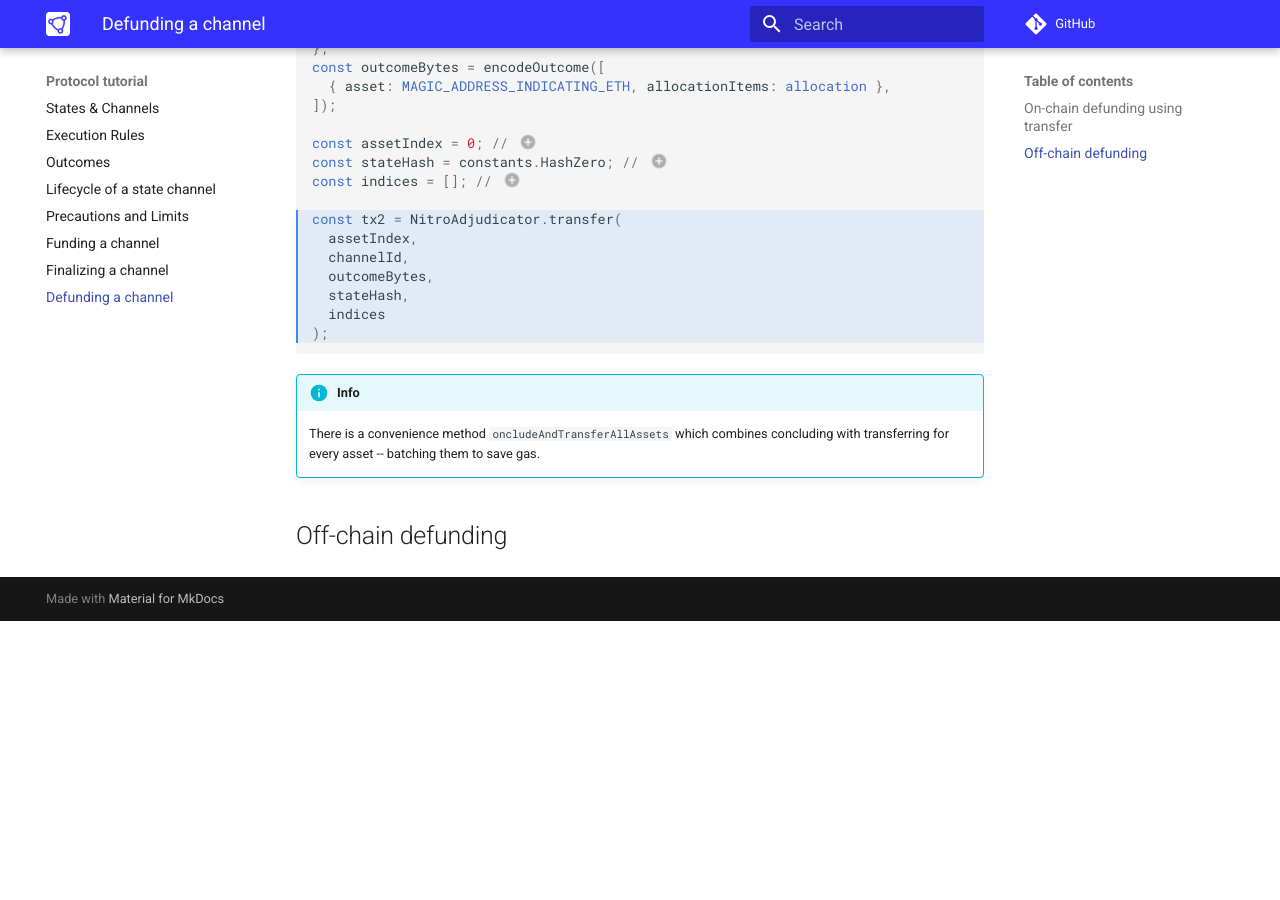
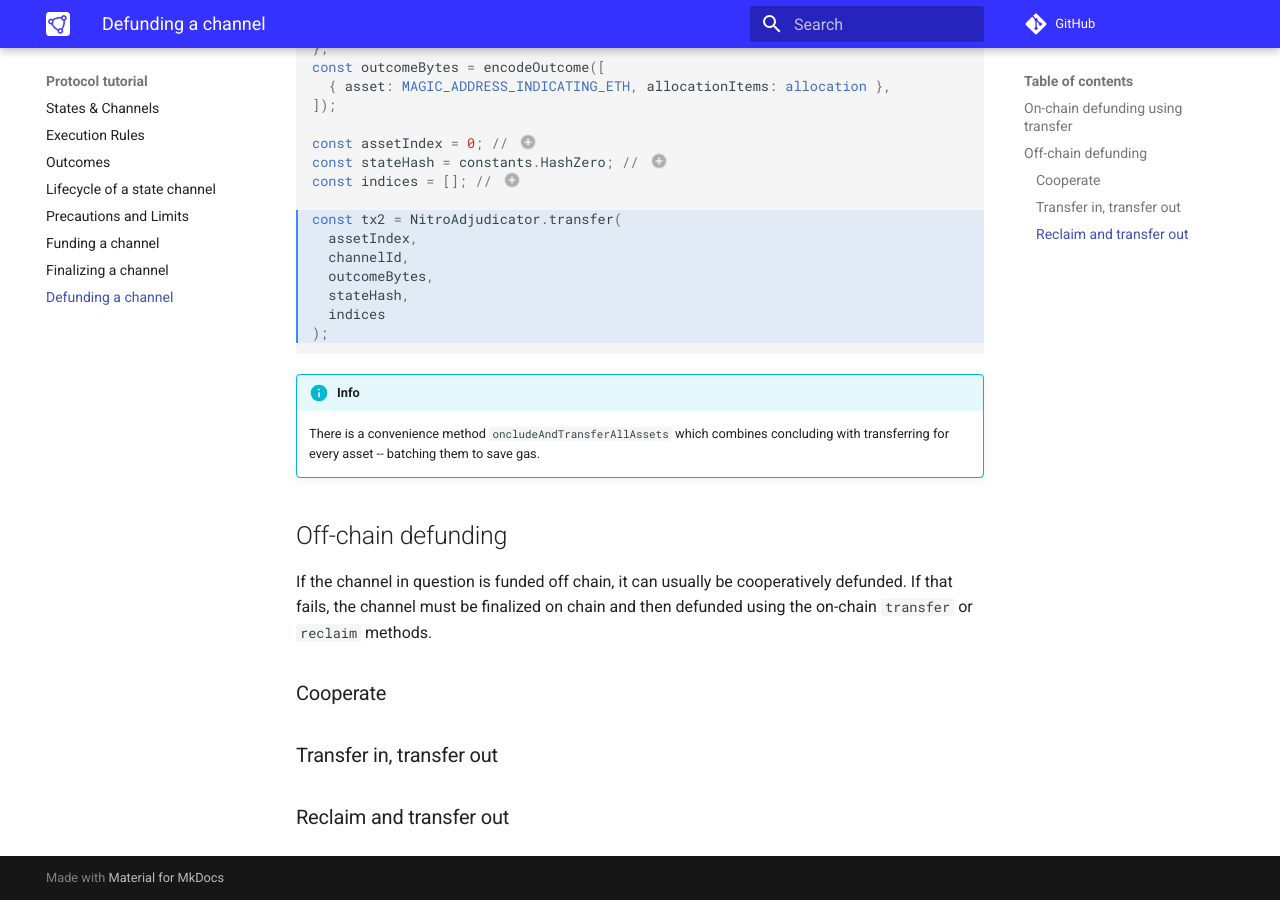
Before and after one commit to statechannels/go-nitro, an MkDocs documentation site: the page built from docs/protocol-tutorial/0080-defunding-a-channel.md, in a window 1280 px wide and 900 px high, scrolled down 714 px. Built offline with MkDocs 1.6.1 and Material for MkDocs 9.7.7, drawn with Linux system fonts in a browser that asks for light colours; comment, search, counter and statistics services are not loaded; before the commit the page ends 1335 px from its top, so only the background shows below that.

Commit message:
off chain

```diff
--- a/docs/protocol-tutorial/0080-defunding-a-channel.md
+++ b/docs/protocol-tutorial/0080-defunding-a-channel.md
@@ -47,3 +47,11 @@ const tx2 = NitroAdjudicator.transfer(
     There is a convenience method `oncludeAndTransferAllAssets` which combines concluding with transferring for every asset --  batching them to save gas.
 
 ## Off-chain defunding
+
+If the channel in question is funded off chain, it can usually be cooperatively defunded. If that fails, the channel must be finalized on chain and then defunded using the on-chain `transfer` or `reclaim` methods.
+
+### Cooperate
+
+### Transfer in, transfer out
+
+### Reclaim and transfer out
```
